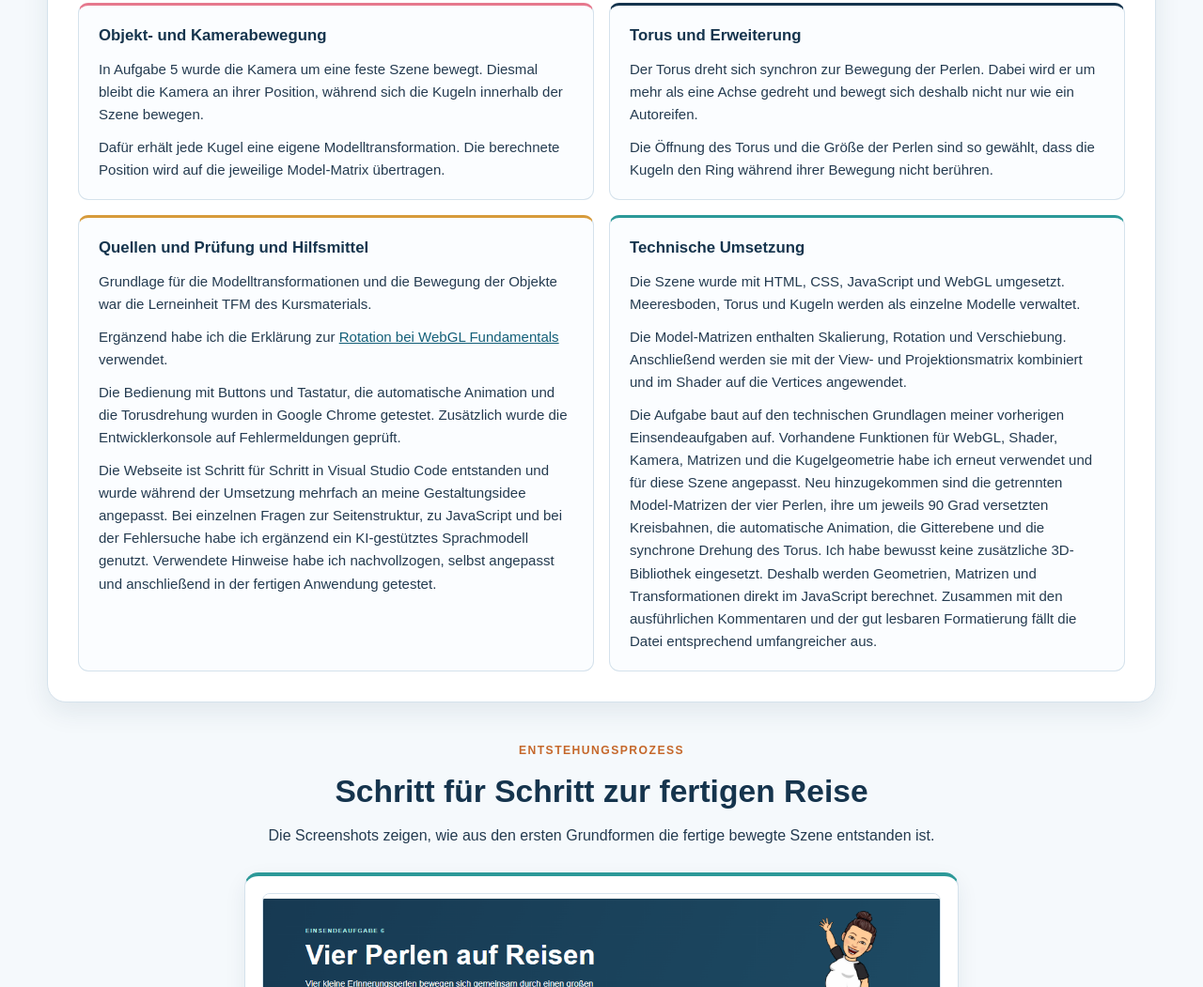
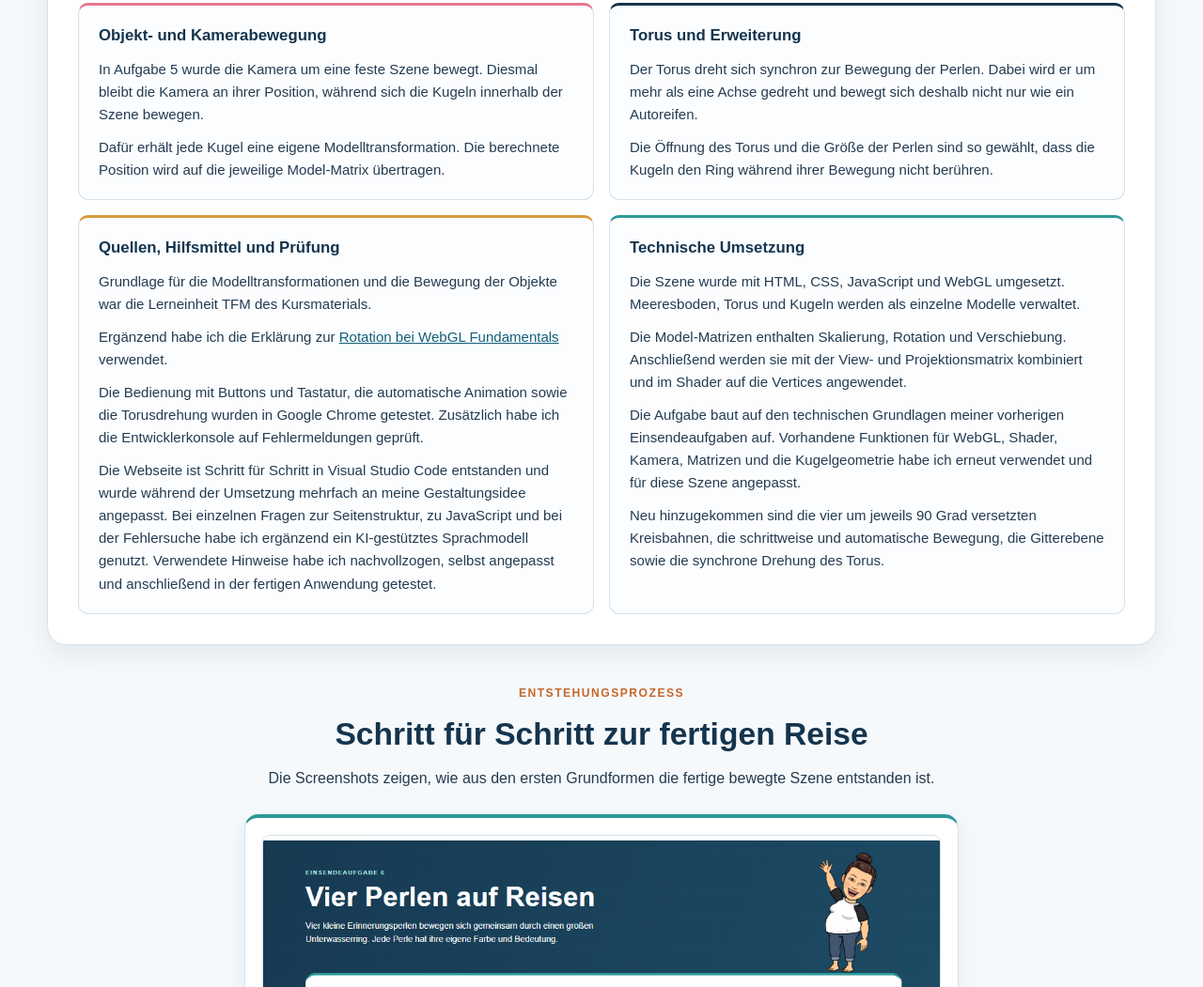
Before and after one commit to CASSANDRAOSS/GVT_ESA6, a plain HTML site: page index.html in a window 1280 px wide. Shown: the part 2608-3659 px from the top of the page at 94% size. Drawn offline with Linux system fonts and the light colour scheme.

Commit message:
Update index.html

```diff
--- a/index.html
+++ b/index.html
@@ -464,12 +464,11 @@
 
                 <article class="dokumentationskarte">
 
-                    <h3>Quellen und Prüfung und Hilfsmittel</h3>
+                    <h3>Quellen, Hilfsmittel und Prüfung</h3>
 
                     <p>
-                        Grundlage für die Modelltransformationen
-                        und die Bewegung der Objekte war die
-                        Lerneinheit TFM des Kursmaterials.
+                        Grundlage für die Modelltransformationen und die Bewegung
+                        der Objekte war die Lerneinheit TFM des Kursmaterials.
                     </p>
 
                     <p>
@@ -479,18 +478,16 @@
                             target="_blank"
                             rel="noopener noreferrer"
                         >
-                            Rotation bei WebGL Fundamentals
+                        Rotation bei WebGL Fundamentals
                         </a>
                         verwendet.
                     </p>
 
                     <p>
-                        Die Bedienung mit Buttons und Tastatur,
-                        die automatische Animation und die
-                        Torusdrehung wurden in Google Chrome
-                        getestet. Zusätzlich wurde die
-                        Entwicklerkonsole auf Fehlermeldungen
-                        geprüft.
+                        Die Bedienung mit Buttons und Tastatur, die automatische
+                        Animation sowie die Torusdrehung wurden in Google Chrome
+                        getestet. Zusätzlich habe ich die Entwicklerkonsole auf
+                        Fehlermeldungen geprüft.
                     </p>
 
                     <p>
@@ -531,17 +528,13 @@
                         die Kugelgeometrie habe ich erneut verwendet und für
                         diese Szene angepasst.
 
-                        Neu hinzugekommen sind die getrennten Model-Matrizen
-                        der vier Perlen, ihre um jeweils 90 Grad versetzten
-                        Kreisbahnen, die automatische Animation, die Gitterebene
-                        und die synchrone Drehung des Torus.
+                    </p>
 
-                        Ich habe bewusst keine zusätzliche 3D-Bibliothek eingesetzt.
-                        Deshalb werden Geometrien, Matrizen und Transformationen direkt
-                        im JavaScript berechnet. Zusammen mit den ausführlichen
-                        Kommentaren und der gut lesbaren Formatierung fällt die Datei
-                        entsprechend umfangreicher aus.
-
+                    <p>
+                        Neu hinzugekommen sind die vier um jeweils 90 Grad
+                        versetzten Kreisbahnen, die schrittweise und automatische
+                        Bewegung, die Gitterebene sowie die synchrone Drehung des
+                        Torus.
                     </p>
 
                 </article>
```
